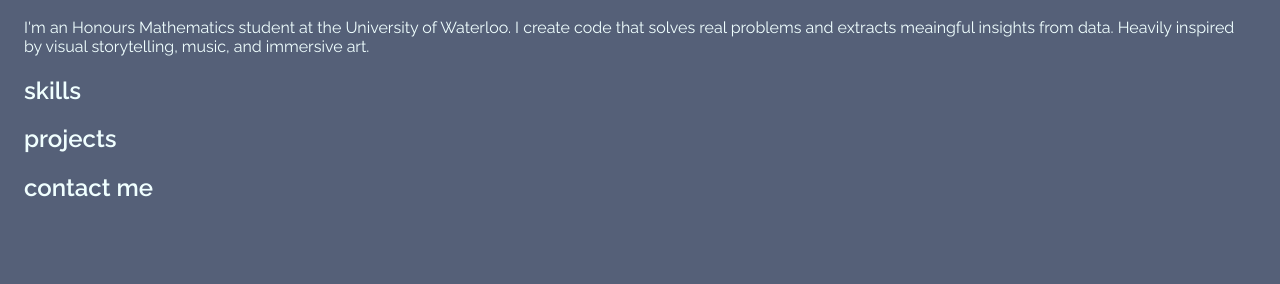
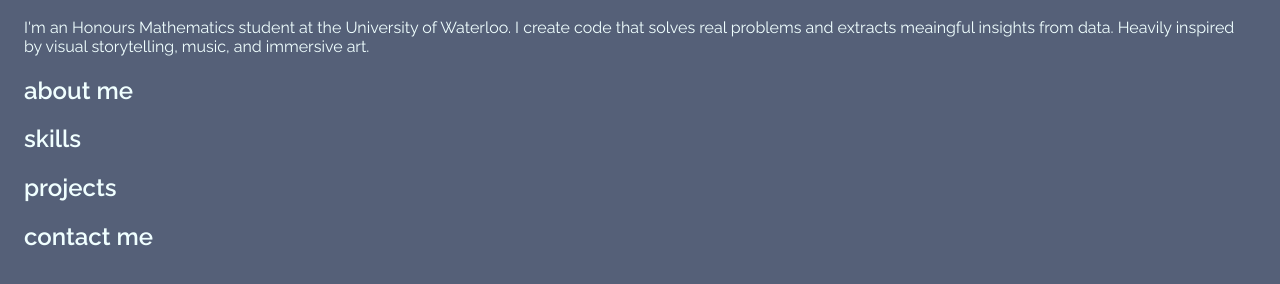
Before and after one commit to adam-han/personal-website, a plain HTML site: page index.html in a window 1280 px wide. Shown: the part 254-538 px from the top of the page. Drawn offline with Linux system fonts and the light colour scheme.

Commit message:
added about me section

```diff
--- a/index.html
+++ b/index.html
@@ -43,6 +43,11 @@
             </div>
         </section>
 
+        <div class="about">
+            <h2>about me</h2>
+            <p></p>
+        </div>
+
         <div class="skills">
             <h2>skills</h2>
             <p></p>
```
